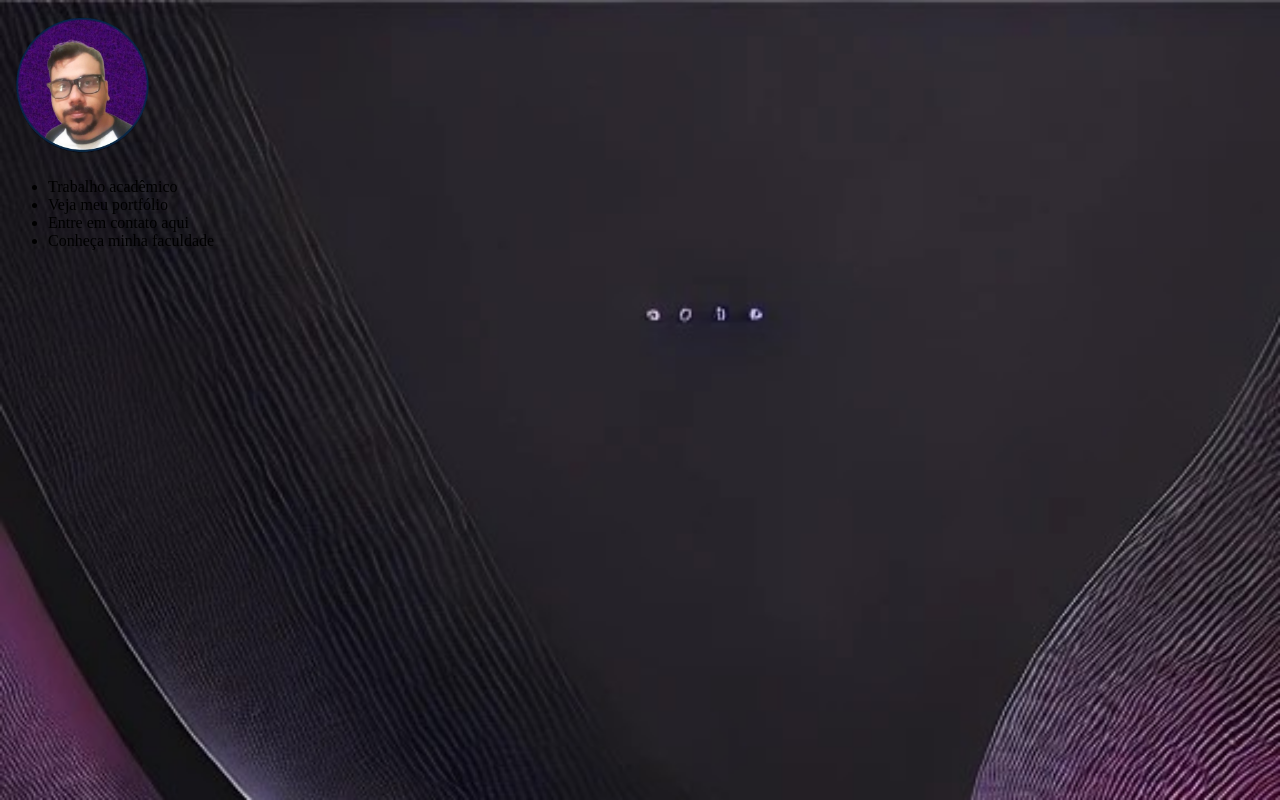
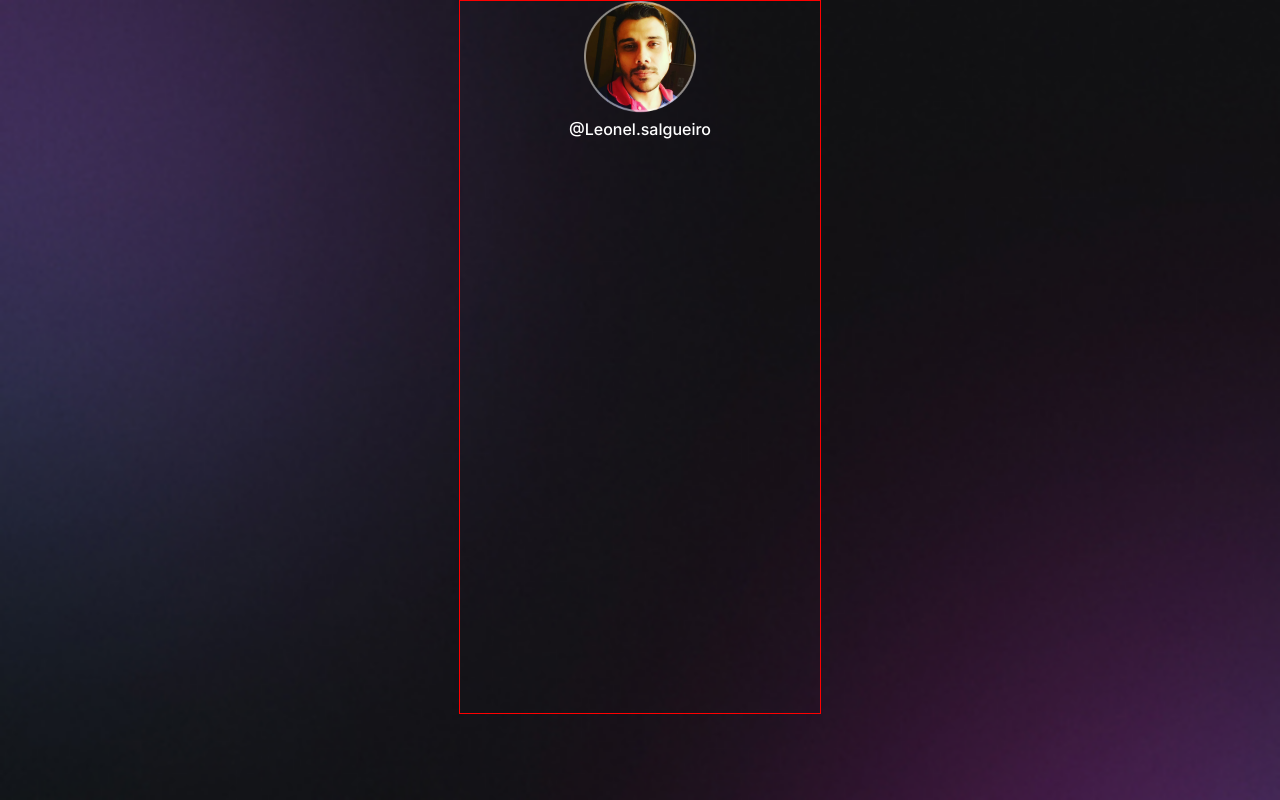
Before and after one commit to LeonelSalgueiro/pagina-de-links, a plain HTML site: page index.html in a window 1280 px wide. Drawn offline with Linux system fonts and the light colour scheme.

Commit message:
colocando hashtag e acertando a imagem

```diff
--- a/index.html
+++ b/index.html
@@ -1,28 +1,35 @@
 <!DOCTYPE html>
 <html lang="pt-br">
 <head>
+  <link rel="preconnect" href="https://fonts.googleapis.com">
+  <link rel="preconnect" href="https://fonts.gstatic.com" crossorigin>
   <meta charset="UTF-8">
   <meta name="viewport" content="width=device-width, initial-scale=1.0">
-  <title>Página de Links</title>
+  <title>DevLinks</title>
   <link rel="stylesheet" href="style.css">
+  <link href="https://fonts.googleapis.com/css2?family=Inter:ital,opsz,wght@0,14..32,100..900;1,14..32,100..900&display=swap" rel="stylesheet">
 </head>
+
 <body>
-   <div>
-    <img src="assets/profile-picture.png" class="img1" alt="Foto de Leonel com oculos em um fundo roxo">
-   </div>
-   <ul>
+   <div id="container">
+    <div id="profile">
+    <img src="assets/avatar.png" alt="foto de leonel com uma gola vermelha e uma camisa azul">
+    <p>@Leonel.salgueiro</p>
+  </div>
+   <!-- <ul>
     <li>
-      <a>Trabalho acadêmico</a>
+      <a>Academic research</a>
     </li>
     <li>
-      <a>Veja meu portfólio</a>
+      <a>Take a look at my portfolio</a>
     </li>
     <li>
-      <a>Entre em contato aqui</a>
+      <a>Get to know my university</a>
     </li>
     <li>
-      <a>Conheça minha faculdade</a>
+      <a>Contact me here</a>
     </li>
-   </ul>
+   </ul> -->
+  </div>
 </body>
 </html>
--- a/style.css
+++ b/style.css
@@ -1,11 +1,34 @@
-body {
-  background-image: url(assets/background-image.jpg);
-  background-repeat: no-repeat;
-  background-position: top center;
-  background-size: cover;
+
+* {
+  margin: 0;
+  padding: 0;
 }
 
-.img1 {
-  width: 150px;
-  height: 150px;
+body {
+  background: url(assets/bg-mobile.jpg) no-repeat top center/cover;
 }
+
+body * {
+  font-family: "Inter", sans-serif;
+  color: #ffffff;
+}
+
+#container {
+  border: 1px solid red;
+  width: 360px;
+  height: 712px;
+  margin: auto;
+}
+
+#profile {
+  text-align: center;
+}
+
+#profile img {
+  width: 112px;
+}
+
+#profile p {
+  font-weight: 500;
+  line-height: 24px;
+}
```
Also changed, not shown: assets/avatar.png (added), assets/background-image.jpg (deleted), assets/background-light.jpg (deleted), assets/bg-mobile-light.jpg (added), assets/bg-mobile.jpg (added), assets/profile-picture.png (deleted).
